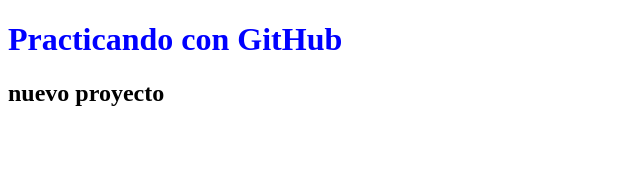
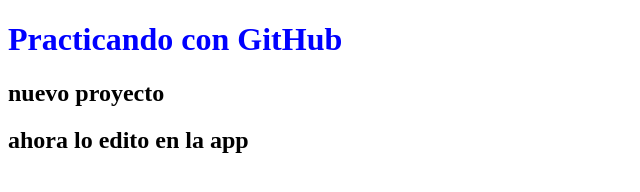
Before and after one commit to alianza2586/Practicando, a plain HTML site: page new_page.html in a window 1280 px wide. Shown: the whole page, without its empty margins (0-640 px from the left). Drawn offline with Linux system fonts and the light colour scheme.

Commit message:
Update new_page.html

```diff
--- a/new_page.html
+++ b/new_page.html
@@ -13,6 +13,6 @@
     <body>
         <h1>Practicando con GitHub</h1>
         <h2>nuevo proyecto</h2>
-
+        <h2> ahora lo edito en la app </h2>
     </body>
 </html>
```
